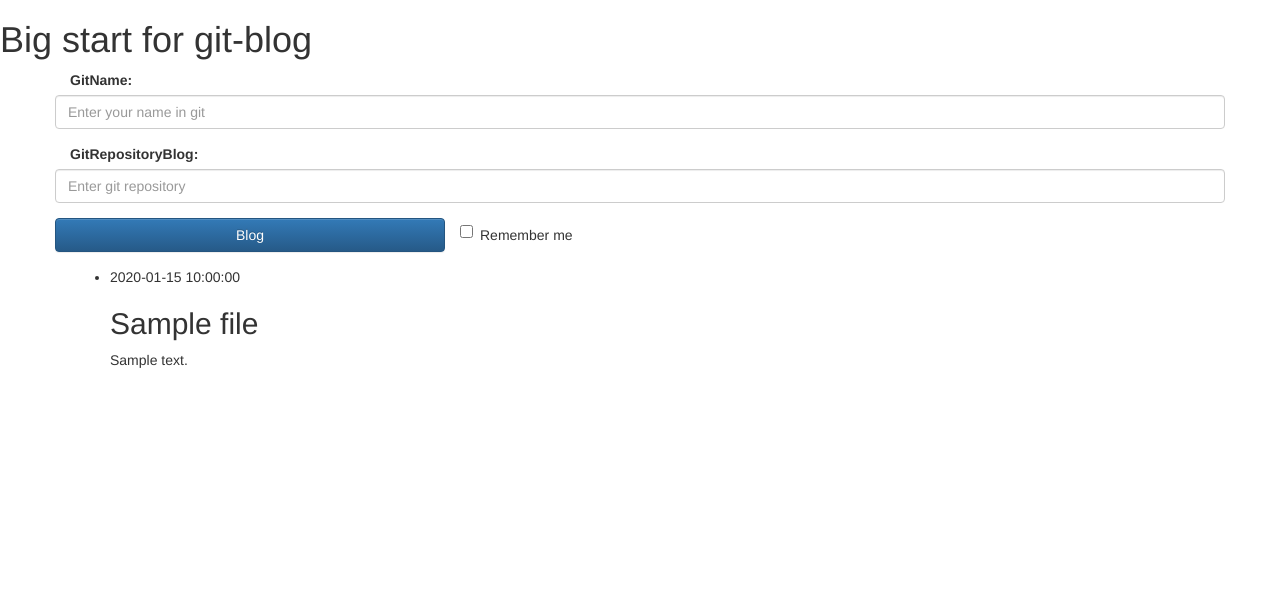
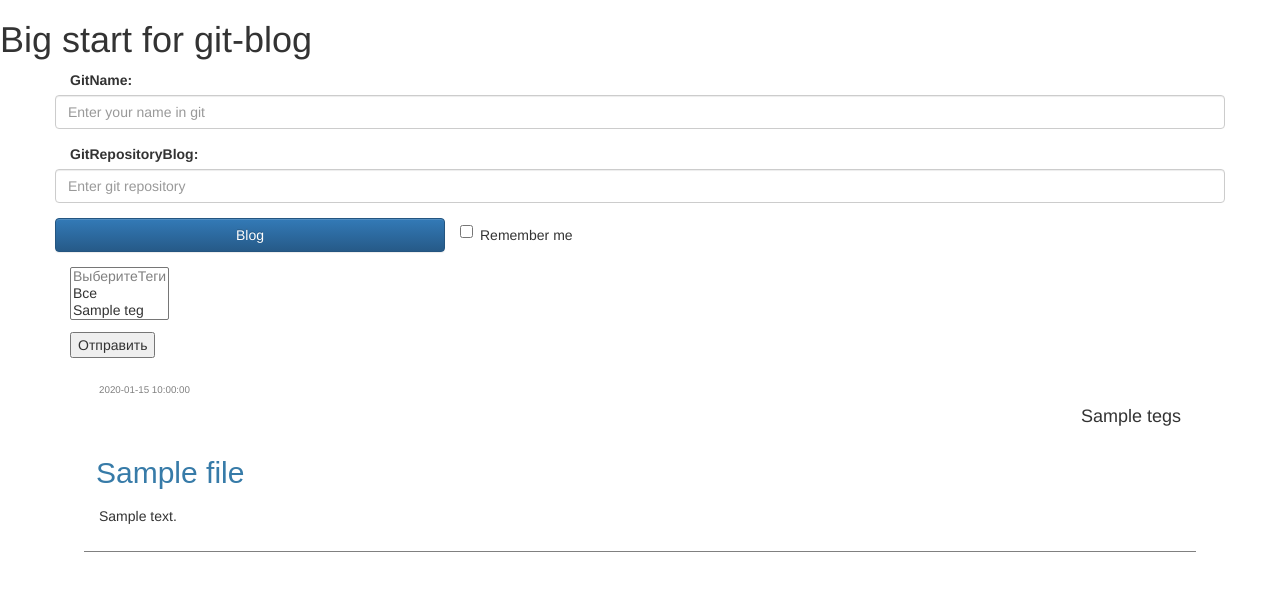
Before and after one commit to rrLero/git-blog, a Flask app: template templates/blog.html in a window 1280 px wide. Shown: the top 591 px of the page. Run offline with Flask 2, Linux system fonts and the light colour scheme; the template is opened without the code that fills it: most values are stand-ins (such as "Sample title", 1, 10 or a date in 2020); some libraries are stand-ins or nearby versions.

Commit message:
Новые возможности, работа с файлами, работа с тегами и т.д. Описал все в блоге

```diff
--- a/app.py
+++ b/app.py
@@ -1,3 +1,4 @@
+# -*- coding: utf-8 -*-
 from flask import Flask, render_template, request, session, flash, redirect, url_for
 import datetime
 import urllib.request
@@ -12,7 +13,8 @@ app.config.update(dict(
     SECRET_KEY='development key',
 ))
 
-
+f = open('static/temp.txt', 'w')
+f.close()
 # url = 'https://raw.githubusercontent.com/rrlero/git-blog-content/master'
 # x = urllib.request.urlopen('https://api.github.com/repos/rrlero/git-blog-content/contents/')
 # y = x.read()
@@ -24,7 +26,7 @@ app.config.update(dict(
 # считываем с репозитория git-blog-content файл README.md и читаем в переменную file
 def get_file(git_name, git_repository):
     list_git_files = []
-    git_objects = requests.get('https://api.github.com/repos/%s/%s/contents/' % (git_name, git_repository))
+    git_objects = requests.get('https://api.github.com/repos/%s/%s/contents/' % (git_name, git_repository), auth=('rrlero', '7M7T9nHH'))
     git_objects = git_objects.json()
     if str(type(git_objects)) == "<class 'dict'>":
         session['logged_in'] = False
@@ -39,6 +41,7 @@ def get_file(git_name, git_repository):
             val['date'] = git_object['name']
         try:
             val['date'] = datetime.datetime.strptime(val['date'], "%H:%M %d-%m-%Y")
+            val['date'] = str(val['date'])
         except:
             val['date'] = 'No date'
         val['title'] = 'No title'
@@ -47,6 +50,7 @@ def get_file(git_name, git_repository):
         data = [i for i in data.split('\n')]
         data.remove('')
         val['text'] = ''
+        val['tegs'] = 'No tegs'
         if len(data) > 5:
             for i in range(5):
                 key, string = test_string(data[i])
@@ -56,7 +60,10 @@ def get_file(git_name, git_repository):
         else:
             val['text'] = 'your file not in right format'
         list_git_files.append(val)
-    return sorted(list_git_files, key=lambda d: str(d['date']), reverse=True)
+        f = open('static/temp.txt', 'w')
+        f.write(json.dumps(list_git_files))
+        f.close()
+    return sorted(list_git_files, key=lambda d: d['date'], reverse=True)
 
 
 def test_string(test):
@@ -65,19 +72,23 @@ def test_string(test):
     if 'title' in test and ':' in test:
         return 'title', test.split(':')[1].strip()
     if 'tegs' in test and ':' in test:
-        return 'tegs', test.split(':')[1]
+        return 'tegs', test.split(':')[1].strip()
     if 'layout' in test and ':' in test:
-        return 'layout', test.split(':')[1]
+        return 'layout', test.split(':')[1].strip()
 
 
 @app.route('/index')
 @app.route('/')
 def homepage():
+    f = open('static/temp.txt', 'w')
+    f.close()
     return render_template('base.html')
 
 
 @app.route('/logout')
 def logout():
+    f = open('static/temp.txt', 'w')
+    f.close()
     session.pop('logged_in', None)
     flash('You were logged out')
     return redirect(url_for('homepage'))
@@ -95,12 +106,26 @@ def login():
         return redirect(url_for('homepage'))
 
 
-@app.route('/<git_name>/<git_repository_blog>/')
-def blog(git_name, git_repository_blog):
+@app.route('/<git_name>/<git_repository_blog>/', methods=['GET', 'POST'])
+def blog(git_name, git_repository_blog, sort=None):
+    if request.method == 'GET':
+        sort = request.args.get('teg')
+        if sort == 'None':
+            sort = None
     session['logged_in'] = True
-    file = get_file(git_name, git_repository_blog)
+    f = open('static/temp.txt')
+    temp = f.readline()
+    if temp:
+        file = sorted(json.loads(temp), key=lambda d: d['date'], reverse=True)
+        tegs = {i['tegs'] for i in file}
+        f.close()
+        return render_template('blog.html', git_name=git_name, git_repository_blog=git_repository_blog, file=file,
+                               tegs=tegs, sort=sort)
+    else:
+        file = get_file(git_name, git_repository_blog)
+        tegs = {i['tegs'] for i in file}
     if file:
-        return render_template('blog.html', git_name=git_name, git_repository_blog=git_repository_blog, file=file)
+        return render_template('blog.html', git_name=git_name, git_repository_blog=git_repository_blog, file=file, tegs=tegs, sort=sort)
     else:
         session['logged_in'] = False
         flash('No such name or repository or both')
--- a/static/style.css
+++ b/static/style.css
@@ -2,3 +2,32 @@ body {
 	margin: 0;
 	padding: 0;
 }
+
+.entries {
+  list-style: none;
+  margin: 0;
+  padding: 0;
+}
+.entries > li {
+  margin: 0 1em 1.8em;
+  border-bottom: 1px solid grey;
+  padding: 15px;
+}
+.entries > li h2 {
+  margin-left: -1em;
+}
+.date {
+  font-size: 0.7em;
+  text-align: left;
+  color: grey;
+}
+.entres-h2 {
+  text-align: left;
+  font-weight: 300;
+  padding: 10px 0 2px 27px;
+  font-family: sans-serif;
+  color: #377ba8;
+  }
+.entries li p {
+  padding-top: 5px;
+}
--- a/templates/base.html
+++ b/templates/base.html
@@ -17,8 +17,8 @@
 
     <title>git-blog</title>
 </head>
+{% include  'header.html' %}
 <body>
-
 <h1> Big start for git-blog </h1>
 {% if not session.logged_in %}
   <form action="{{ url_for('login') }}" method="post" class="form-horizontal">
@@ -63,6 +63,6 @@
 {% block body %}
 {% endblock %}
 
-
 </body>
+{% include 'footer.html' %}
 </html>
--- a/templates/blog.html
+++ b/templates/blog.html
@@ -1,15 +1,42 @@
 {% extends "base.html" %}
 {% block body %}
 
+
+<form action="{{ url_for('blog' , git_name=git_name, git_repository_blog=git_repository_blog) }}" method="get">
+    <p><select size="3" multiple name="teg">
+        <option disabled>ВыберитеТеги</option>
+        <option value="None">Все</option>
+        {% for teg in tegs %}
+        <option value="{{ teg }}" >{{ teg }}</option>
+        {% endfor %}
+    </select></p>
+    <p><input type="submit" value="Отправить"></p>
+</form>
+
 <ul class=entries>
+
 {% for el in file %}
+    {% if sort  %}
+    {% if sort == el['tegs'] %}
       <li>
           <div class="date"> {{ el['date'] }}</div>
+          <h4 align="right"> {{ el['tegs'] }}</h4>
           <h2 class="entres-h2">{{ el['title'] }} </h2>
           <p>{{ el['text'] }} </p>
           <div style="clear:both;"></div>
       </li>
+    {% endif %}
+    {% else %}
+          <li>
+          <div class="date"> {{ el['date'] }}</div>
+          <h4 align="right"> {{ el['tegs'] }}</h4>
+          <h2 class="entres-h2">{{ el['title'] }} </h2>
+          <p>{{ el['text'] }} </p>
+          <div style="clear:both;"></div>
+      </li>
+    {% endif %}
+{% endfor %}
 
-{% endfor %}
- </ul>
+</ul>
+
 {% endblock %}
```
